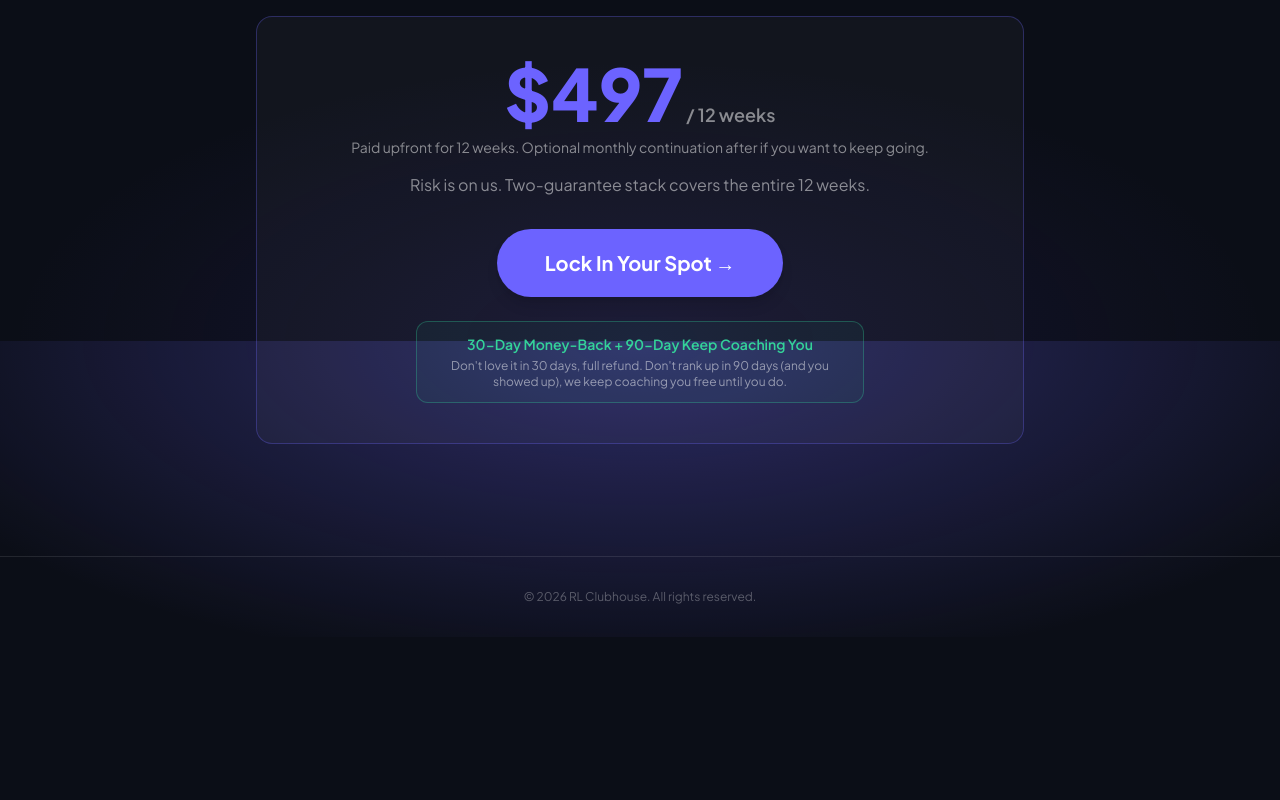
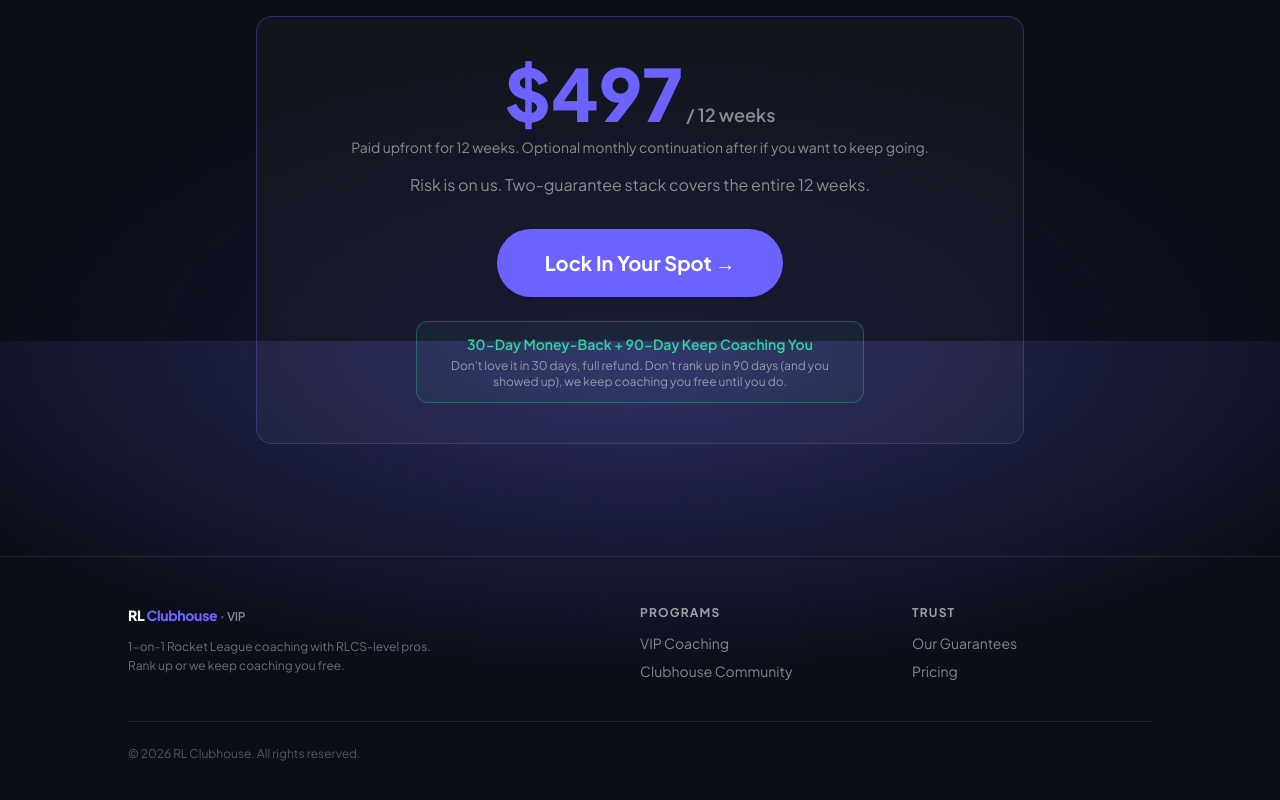
Before and after one commit to lukehansenrl/vip-experience, a Next.js app: page /call in a window 1280 px wide. Shown: the part 8459-9259 px from the top of the page. Before the commit the page ends 9096 px from the top, so only its background shows below. Built offline with nearby package versions, Linux system fonts and the light colour scheme; no server answers; a web font is replaced by a local one.

Commit message:
call: rewrite footer with multi-column structure (Programs / Trust / Copyright)

```diff
--- a/app/call/CallPageClient.tsx
+++ b/app/call/CallPageClient.tsx
@@ -750,8 +750,77 @@ export function CallPageClient({ spotsFilled }: Props) {
       </section>
 
       {/* ── FOOTER ── */}
-      <footer className="border-t border-white/10 px-6 py-8 text-center text-xs text-white/30">
-        &copy; {new Date().getFullYear()} RL Clubhouse. All rights reserved.
+      <footer className="border-t border-white/10 px-6 py-12">
+        <div className="mx-auto max-w-5xl">
+          <div className="grid gap-8 md:grid-cols-[2fr_1fr_1fr]">
+            <div>
+              <p className="text-sm font-black tracking-tight">
+                RL <span className="text-[var(--accent)]">Clubhouse</span>{" "}
+                <span className="text-white/30">&middot;</span>{" "}
+                <span className="text-white/50 text-xs font-semibold">VIP</span>
+              </p>
+              <p className="mt-3 max-w-xs text-xs leading-relaxed text-white/40">
+                1-on-1 Rocket League coaching with RLCS-level pros. Rank up or
+                we keep coaching you free.
+              </p>
+            </div>
+            <div>
+              <p className="text-xs font-bold uppercase tracking-widest text-white/60">
+                Programs
+              </p>
+              <ul className="mt-3 space-y-2 text-sm text-white/50">
+                <li>
+                  <a
+                    href={WHOP_URL}
+                    target="_blank"
+                    rel="noopener noreferrer"
+                    className="transition hover:text-white/80"
+                  >
+                    VIP Coaching
+                  </a>
+                </li>
+                <li>
+                  <a
+                    href="https://whop.com/rlclubhouse/"
+                    target="_blank"
+                    rel="noopener noreferrer"
+                    className="transition hover:text-white/80"
+                  >
+                    Clubhouse Community
+                  </a>
+                </li>
+              </ul>
+            </div>
+            <div>
+              <p className="text-xs font-bold uppercase tracking-widest text-white/60">
+                Trust
+              </p>
+              <ul className="mt-3 space-y-2 text-sm text-white/50">
+                <li>
+                  <a
+                    href="/promise"
+                    target="_blank"
+                    rel="noopener noreferrer"
+                    className="transition hover:text-white/80"
+                  >
+                    Our Guarantees
+                  </a>
+                </li>
+                <li>
+                  <a
+                    href="#investment"
+                    className="transition hover:text-white/80"
+                  >
+                    Pricing
+                  </a>
+                </li>
+              </ul>
+            </div>
+          </div>
+          <div className="mt-10 border-t border-white/10 pt-6 text-xs text-white/30">
+            &copy; {new Date().getFullYear()} RL Clubhouse. All rights reserved.
+          </div>
+        </div>
       </footer>
     </div>
   );
```
